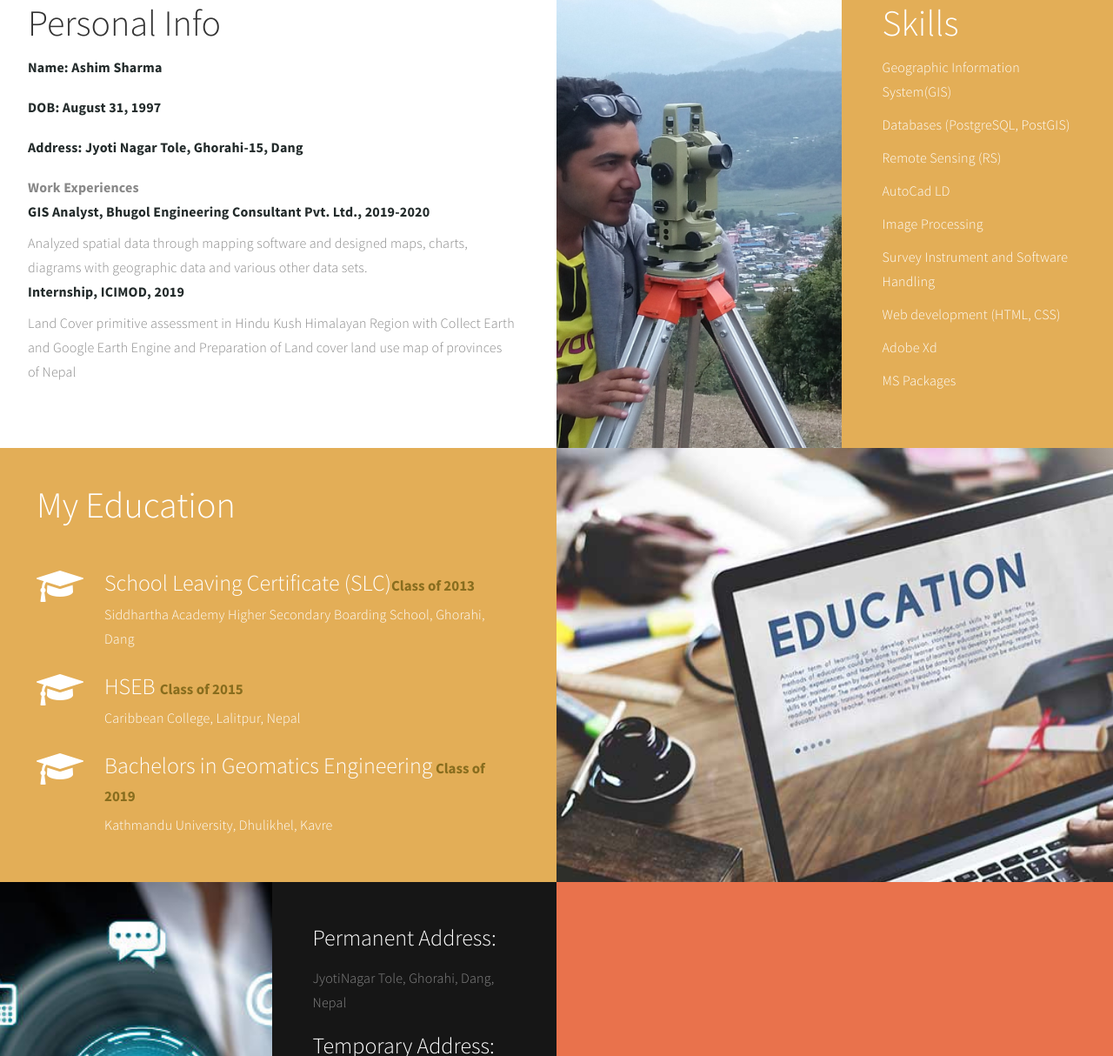
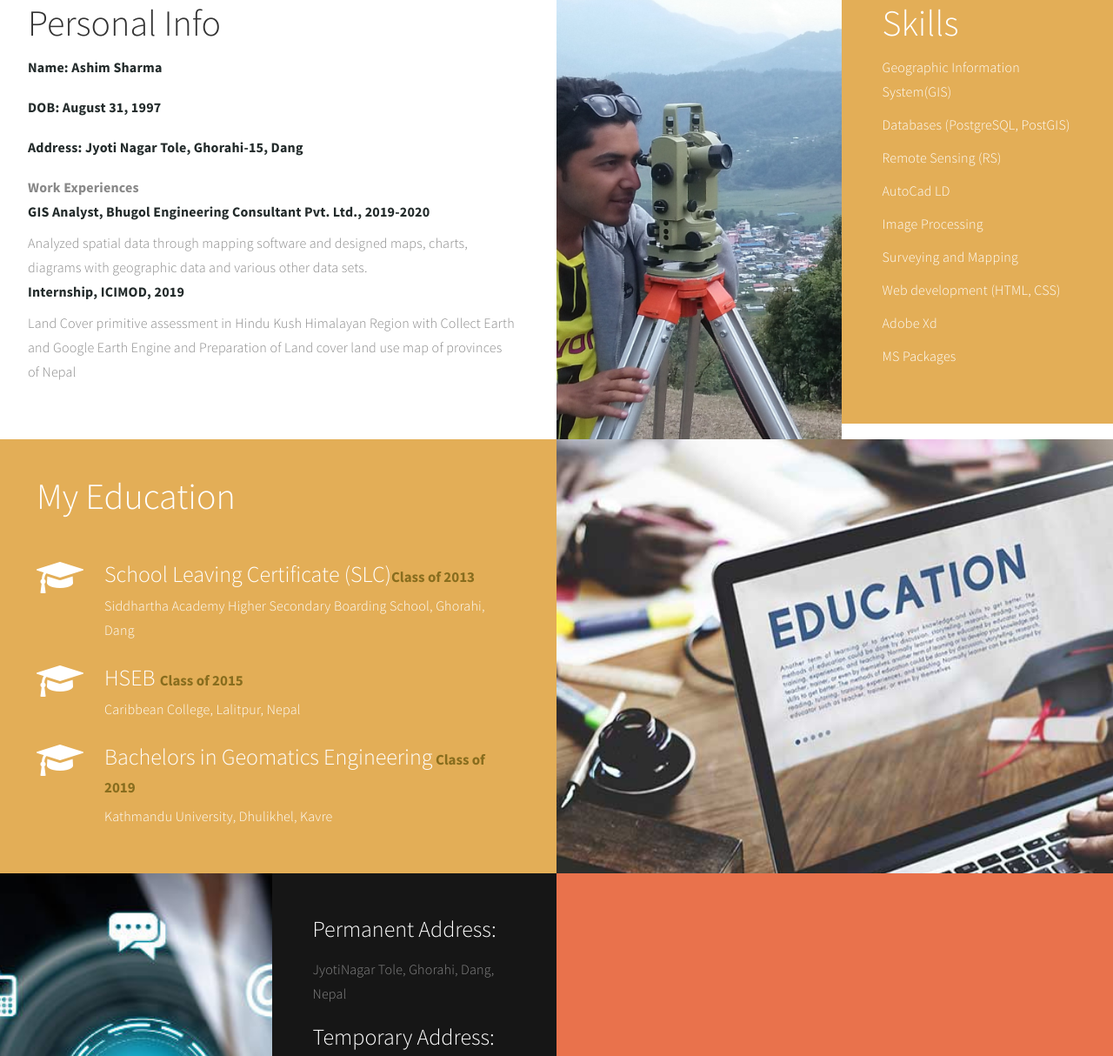
Before and after one commit to ashimsharmaa9/website, a plain HTML site: page index.html in a window 1280 px wide. Shown: the part 839-2053 px from the top of the page at 87% size. Drawn offline with Linux system fonts and the light colour scheme.

Commit message:
Update index.html

```diff
--- a/index.html
+++ b/index.html
@@ -139,7 +139,7 @@ geographic data and various other data sets.
 
                                   <p class="color-white">AutoCad LD </p>
                                   <p class="color-white">Image Processing </p>
-                                   <p class="color-white">Survey Instrument and Software Handling </p>
+                                   <p class="color-white">Surveying and Mapping</p>
                                     <p class="color-white">Web development (HTML, CSS) </p>
                                    <p class="color-white">Adobe Xd</p>
                                    <p class="color-white">MS Packages </p>
```
